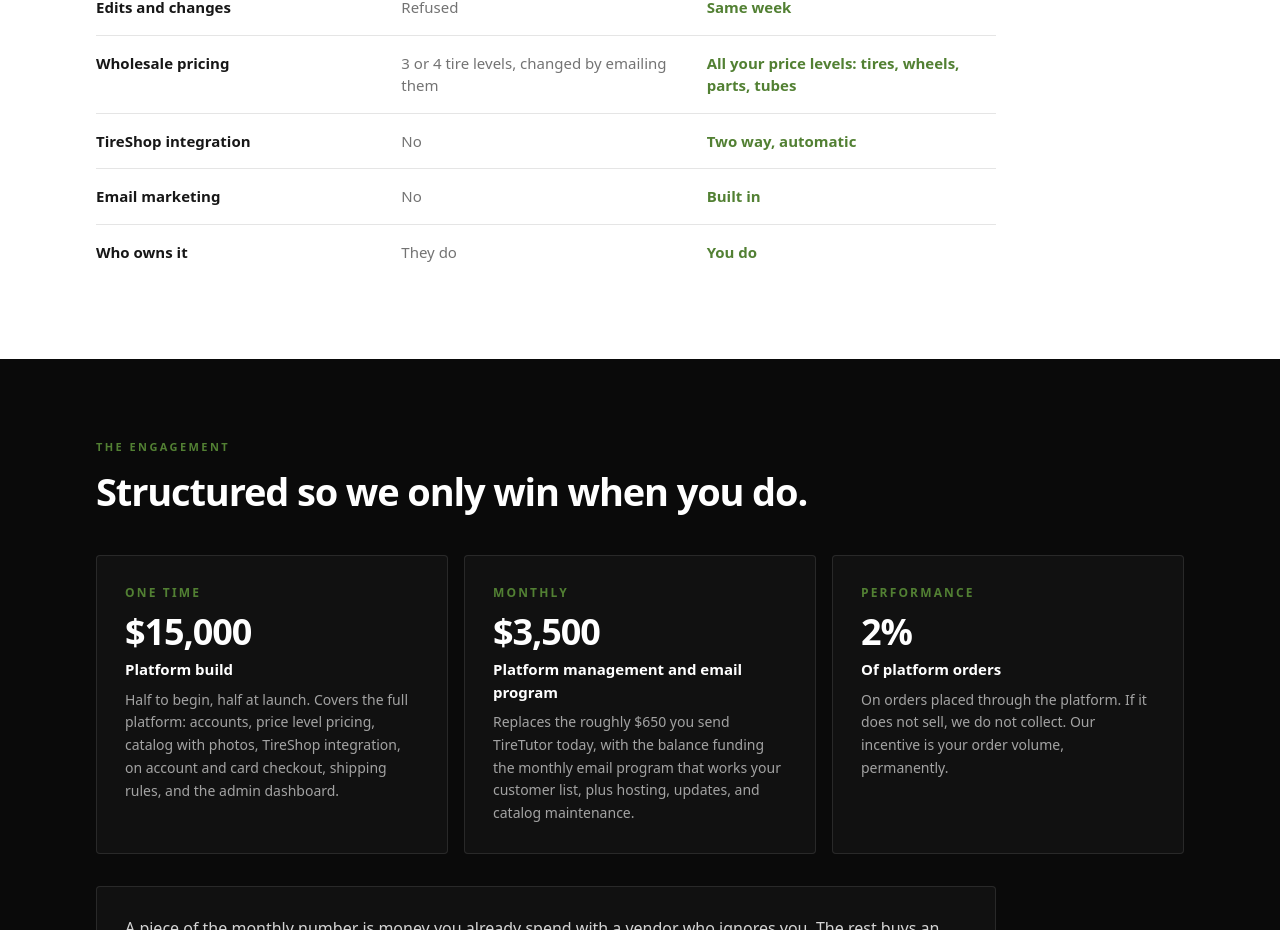
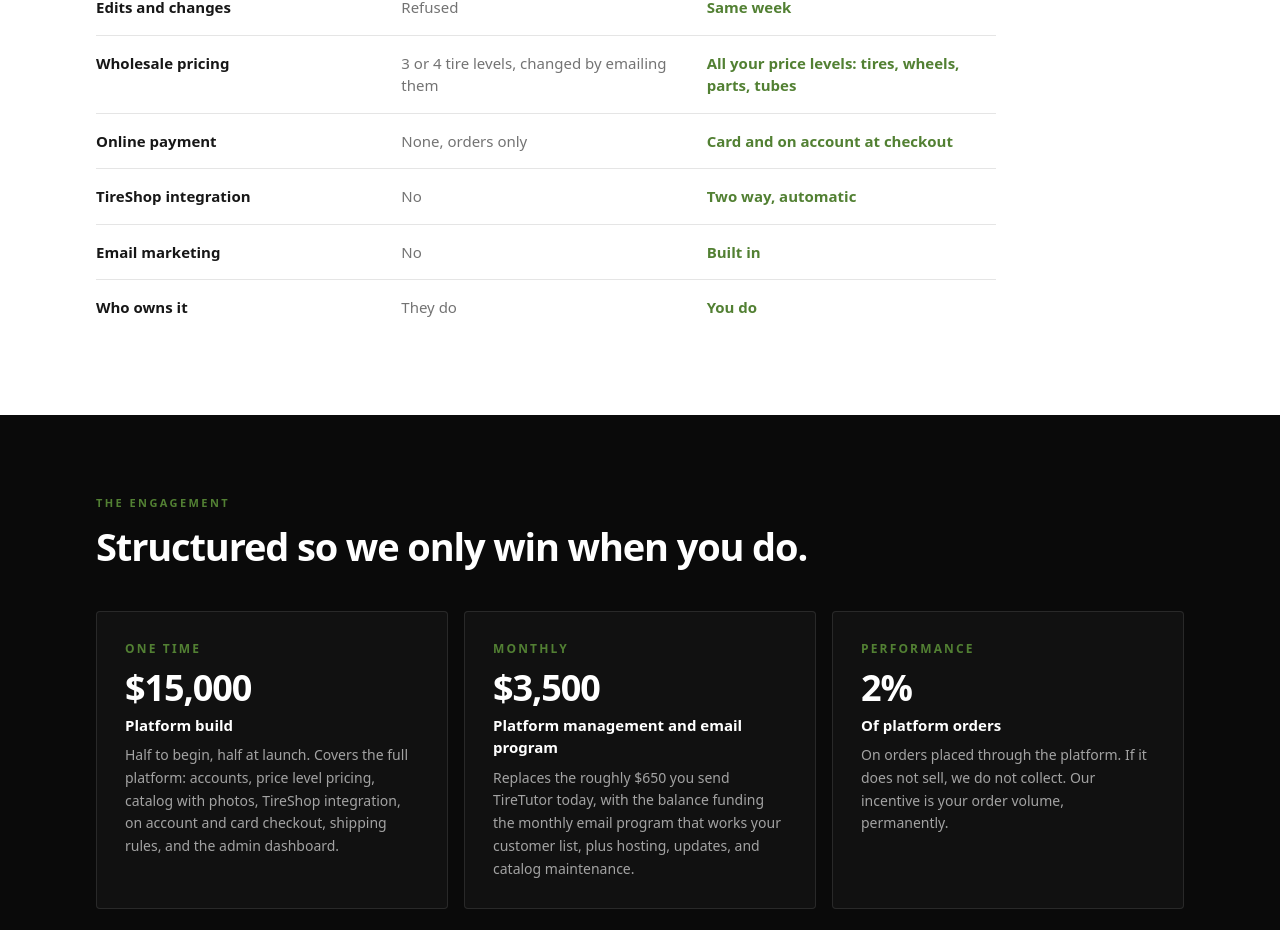
Before and after one commit to barrygoldwater/tire-town, a React (Vite) app: page /proposal in a window 1280 px wide. Shown: the part 4116-5046 px from the top of the page. Built offline with nearby package versions, Linux system fonts and the light colour scheme; no server answers.

Commit message:
File changes

```diff
--- a/src/pages/Proposal.jsx
+++ b/src/pages/Proposal.jsx
@@ -220,6 +220,7 @@ export default function Proposal() {
             <CompareRow label="Product photos" them="No" us="Every product" />
             <CompareRow label="Edits and changes" them="Refused" us="Same week" />
             <CompareRow label="Wholesale pricing" them="3 or 4 tire levels, changed by emailing them" us="All your price levels: tires, wheels, parts, tubes" />
+            <CompareRow label="Online payment" them="None, orders only" us="Card and on account at checkout" />
             <CompareRow label="TireShop integration" them="No" us="Two way, automatic" />
             <CompareRow label="Email marketing" them="No" us="Built in" />
             <CompareRow label="Who owns it" them="They do" us="You do" last />
```
